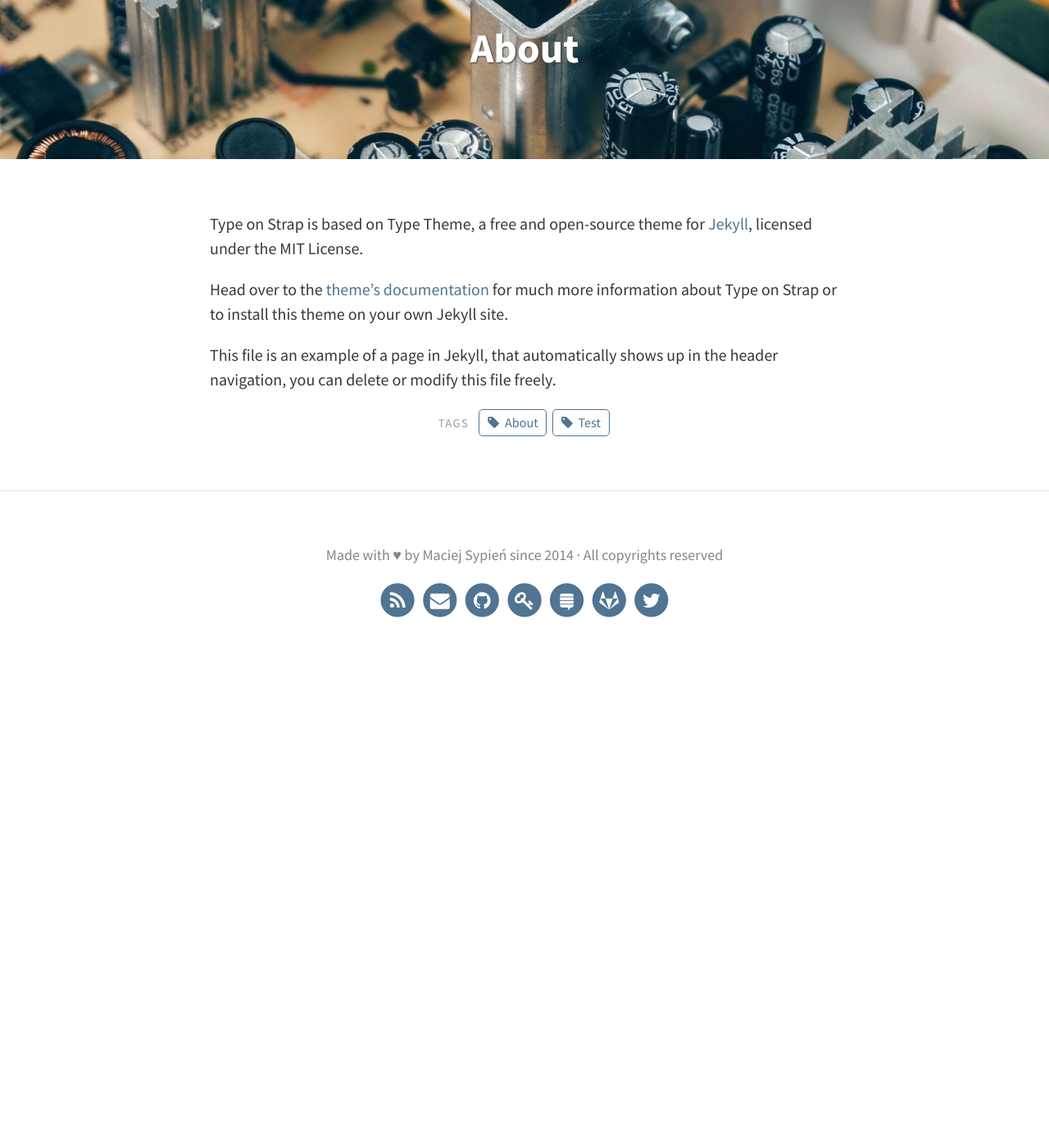
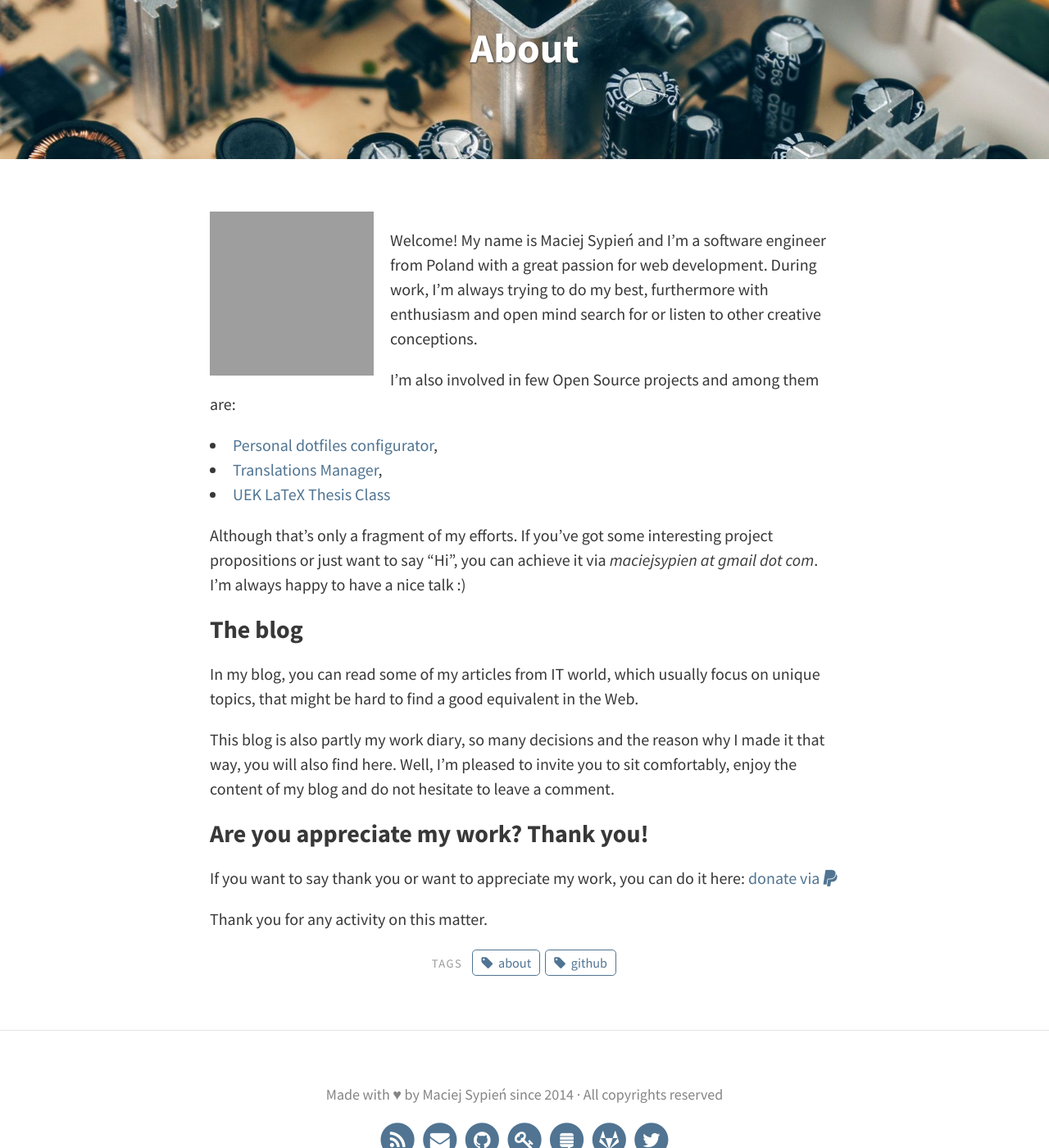
Before and after one commit to egel/egel.github.io, a Jekyll site: the page built from pages/about.md, in a window 1280 px wide and 1400 px high, scrolled down 200 px. Shown: the whole window at 82% size. Built offline with Jekyll 4.4.1, drawn with Linux system fonts in a browser that asks for light colours; before the commit the page ends 1038 px from its top, so only the background shows below that; grey boxes are pictures that could not be loaded.

Commit message:
Update about page

```diff
--- a/pages/about.md
+++ b/pages/about.md
@@ -3,11 +3,34 @@ layout: page
 title: About
 permalink: /about/
 feature-img: "assets/img/pexels/circuit.jpeg"
-tags: [About, Test]
+tags: [about, github]
 ---
 
-Type on Strap is based on Type Theme, a free and open-source theme for [Jekyll](http://jekyllrb.com/), licensed under the MIT License.
+<img style="float: left; padding: 0 20px 0 0;" src="https://secure.gravatar.com/avatar/4d66c5a2d6be57e7cb9bdef200417b4d?s=200"/>
 
-Head over to the [theme's documentation](https://github.io/sylhare/Type-on-Strap) for much more information about Type on Strap or to install this theme on your own Jekyll site.
+Welcome! My name is Maciej Sypień and I'm a software engineer from Poland with a great passion for web development.
+During work, I'm always trying to do my best, furthermore with enthusiasm and open mind search for or listen to other creative conceptions.
 
-This file is an example of a page in Jekyll, that automatically shows up in the header navigation, you can delete or modify this file freely.
+I'm also involved in few Open Source projects and among them are:
+
+<div style="clear: both"></div>
+
+-   [Personal dotfiles configurator][github-dotfiles],
+-   [Translations Manager][github-tr],
+-   [UEK LaTeX Thesis Class][github-UEKThesis]
+
+Although that's only a fragment of my efforts. If you've got some interesting project propositions or just want to say "Hi", you can achieve it via *maciejsypien at gmail dot com*. I'm always happy to have a nice talk :)
+
+### The blog
+In my blog, you can read some of my articles from IT world, which usually focus on unique topics, that might be hard to find a good equivalent in the Web.
+
+This blog is also partly my work diary, so many decisions and the reason why I made it that way, you will also find here. Well, I'm pleased to invite you to sit comfortably, enjoy the content of my blog and do not hesitate to leave a comment.
+
+### Are you appreciate my work? Thank you!
+If you want to say thank you or want to appreciate my work, you can do it here: <a target="_blank" href="https://www.paypal.me/MaciejSypien">donate via <i class="fa fa-paypal"></i></a>
+
+Thank you for any activity on this matter.
+
+[github-dotfiles]: https://github.com/egel/dotfiles
+[github-tr]: https://github.com/Contactis/translations-manager
+[github-UEKThesis]: https://github.com/egel/uek-latex-thesis-class
```
